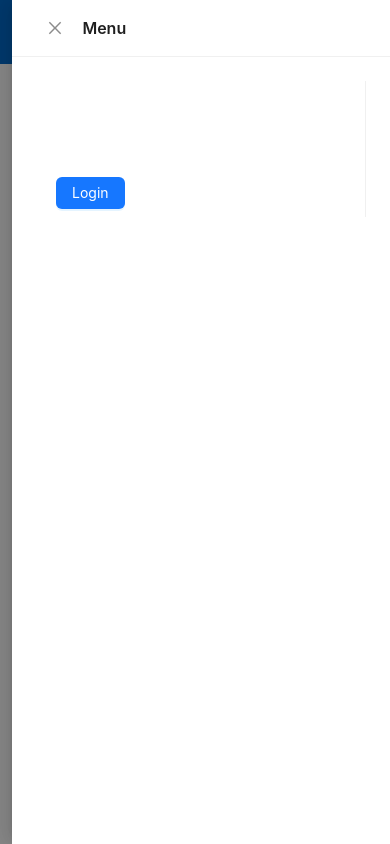
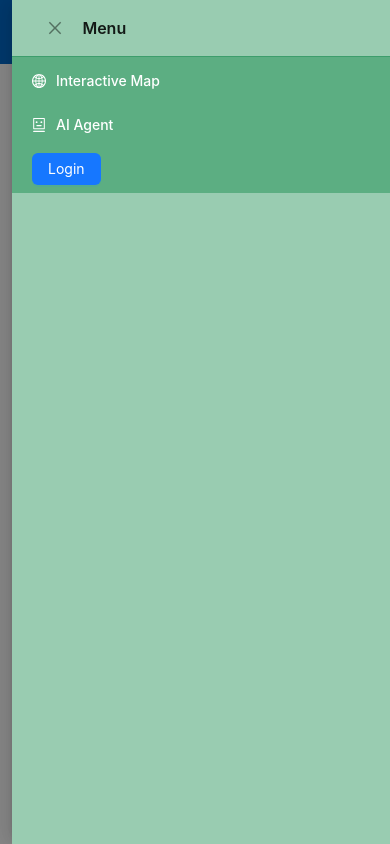
Before and after one commit to PushkarSikharam/Talk2Campus, a React (Vite) app in the folder frontend/: page / in a window 390 px wide. Both pictures are taken after a click on the button 347 px from the left and 32 px from the top of the page. Built offline with nearby package versions, Linux system fonts and the light colour scheme.

Commit message:
hamburger menu green

```diff
--- a/frontend/src/components/NavBar.jsx
+++ b/frontend/src/components/NavBar.jsx
@@ -93,14 +93,21 @@ const NavBar = ({ isLoggedIn, handleLogout }) => {
         <>
           <Button type="primary" onClick={showDrawer}>
             <MenuOutlined />
-          </Button>
-          <Drawer
+          </Button>          <Drawer
             title="Menu"
             placement="right"
             onClose={closeDrawer}
             open={drawerVisible}
+            styles={{
+              body: { backgroundColor: 'rgba(0, 127, 62, 0.4)', padding: '0' },
+              header: { backgroundColor: 'rgba(0, 127, 62, 0.4)', borderBottom: '1px solid rgba(0, 127, 62, 0.6)' }
+            }}
           >
-            <Menu mode="vertical" selectable={false}>
+            <Menu
+              mode="vertical"
+              selectable={false}
+              style={{ backgroundColor: 'rgba(0, 127, 62, 0.4)', border: 'none' }}
+            >
               {menuItems}
             </Menu>
           </Drawer>
```
